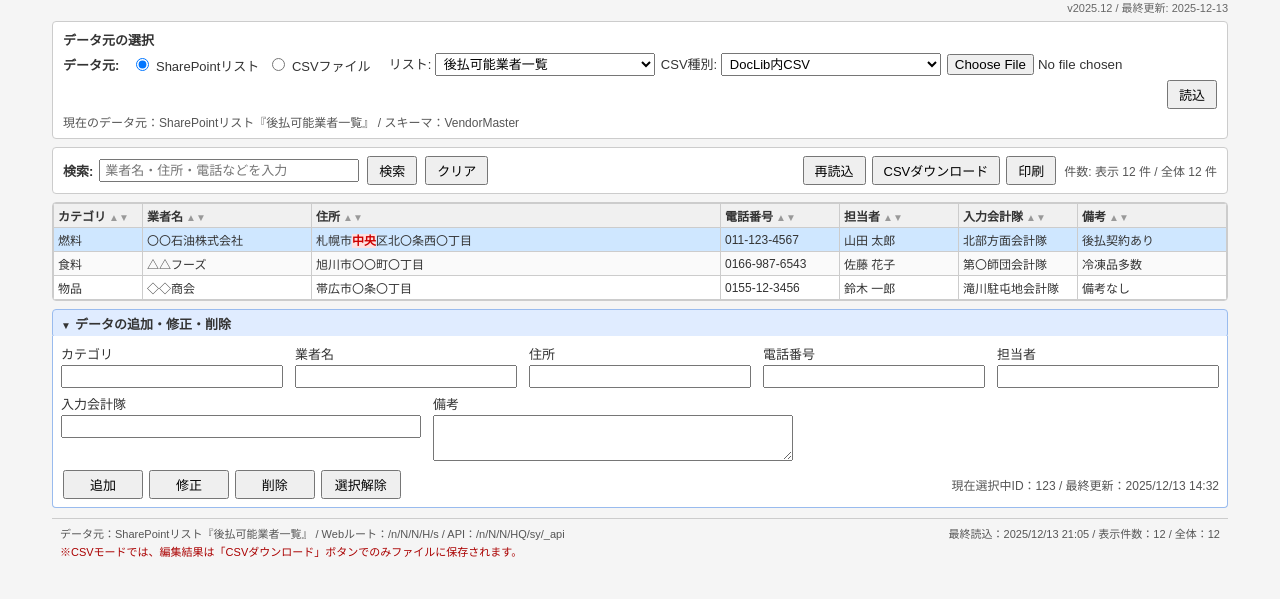
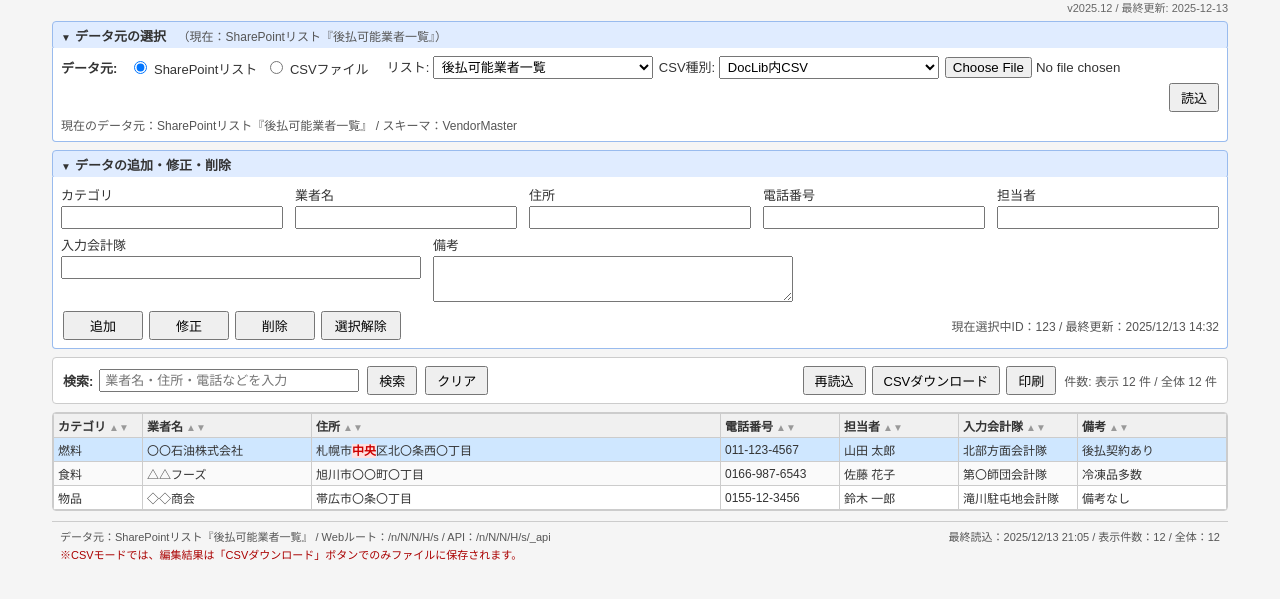
Before and after one commit to porihuru/list_csv, a plain HTML site: page index.html in a window 1280 px wide. Both pictures are taken after a click on the label "データの追加・修正・削除". Shown: the part 43-642 px from the top of the page. Drawn offline with Linux system fonts and the light colour scheme.

Commit message:
index.html を更新

```diff
--- a/index.html
+++ b/index.html
@@ -1,4 +1,4 @@
-<!-- 2025-12-13T21:30+09:00 master_manager.html -->
+<!-- 2025-12-13T21:50+09:00 master_manager.html -->
 <!DOCTYPE html>
 <html lang="ja">
 <head>
@@ -85,7 +85,79 @@
       height: 4px;
     }
 
-    /* ===== データソース選択エリア ===== */
+    /* ===== データソース選択エリア（折りたたみ） ===== */
+    .panel-wrapper {
+      margin-top: 4px;
+      margin-bottom: 8px;
+    }
+
+    #ds-toggle,
+    #panel-toggle {
+      display: none;
+    }
+
+    .panel-header {
+      display: block;
+      padding: 4px 8px;
+      background-color: #e0ecff;
+      border: 1px solid #99bbee;
+      border-radius: 4px;
+      font-weight: bold;
+      font-size: 13px;
+      cursor: pointer;
+      user-select: none;
+    }
+
+    .panel-header span.arrow {
+      margin-right: 4px;
+      font-size: 10px;
+    }
+
+    .panel-body {
+      display: none;
+      border: 1px solid #99bbee;
+      border-top: none;
+      border-radius: 0 0 4px 4px;
+      padding: 8px;
+      background-color: #fff;
+      box-sizing: border-box;
+      margin-top: -2px;
+    }
+
+    /* データ元パネルの開閉 */
+    #ds-toggle + .panel-header span.arrow::before {
+      content: "▶";
+    }
+
+    #ds-toggle:checked + .panel-header span.arrow::before {
+      content: "▼";
+    }
+
+    #ds-toggle:checked + .panel-header + .panel-body {
+      display: block;
+    }
+
+    /* 追加・修正・削除パネルの開閉 */
+    #panel-toggle + .panel-header span.arrow::before {
+      content: "▶";
+    }
+
+    #panel-toggle:checked + .panel-header span.arrow::before {
+      content: "▼";
+    }
+
+    #panel-toggle:checked + .panel-header + .panel-body {
+      display: block;
+    }
+
+    .ds-header .ds-current {
+      margin-left: 8px;
+      font-weight: normal;
+      font-size: 12px;
+      color: #555;
+      white-space: nowrap;
+    }
+
     .datasource-row {
       display: flex;
       flex-wrap: wrap;
@@ -168,6 +240,7 @@
       border: 1px solid #ccc;
       border-radius: 4px;
       overflow: hidden;
+      margin-top: 8px;
       margin-bottom: 8px;
     }
 
@@ -225,56 +298,7 @@
       font-weight: bold;
     }
 
-    /* ===== 管理パネル（折りたたみ） ===== */
-    .panel-wrapper {
-      margin-top: 4px;
-    }
-
-    #panel-toggle {
-      display: none;
-    }
-
-    .panel-header {
-      display: block;
-      padding: 4px 8px;
-      background-color: #e0ecff;
-      border: 1px solid #99bbee;
-      border-radius: 4px;
-      font-weight: bold;
-      font-size: 13px;
-      cursor: pointer;
-      user-select: none;
-    }
-
-    .panel-header span.arrow {
-      margin-right: 4px;
-      font-size: 10px;
-    }
-
-    .panel-body {
-      display: none;
-      border: 1px solid #99bbee;
-      border-top: none;
-      border-radius: 0 0 4px 4px;
-      padding: 8px;
-      background-color: #fff;
-      box-sizing: border-box;
-      margin-top: -2px;
-    }
-
-    #panel-toggle:checked + .panel-header + .panel-body {
-      display: block;
-    }
-
-    /* チェック状態で矢印を変える */
-    #panel-toggle + .panel-header span.arrow::before {
-      content: "▶";
-    }
-
-    #panel-toggle:checked + .panel-header span.arrow::before {
-      content: "▼";
-    }
-
+    /* ===== 管理パネル（追加・修正・削除） ===== */
     .form-grid {
       display: flex;
       flex-wrap: wrap;
@@ -362,6 +386,12 @@
       .table-scroll {
         max-height: 260px;
       }
+      .ds-header .ds-current {
+        display: block;
+        margin-left: 18px;
+        margin-top: 2px;
+        white-space: normal;
+      }
     }
   </style>
 </head>
@@ -370,9 +400,14 @@
     <h1 class="page-title">多目的マスタ管理ツール（SharePoint / CSV 共通版）</h1>
     <div class="page-meta">v2025.12 / 最終更新: 2025-12-13</div>
 
-    <!-- データソース選択 -->
-    <div class="card">
-      <div class="card-title">データ元の選択</div>
+    <!-- データ元の選択（折りたたみ） -->
+    <div class="panel-wrapper">
+      <input type="checkbox" id="ds-toggle" checked>
+      <label class="panel-header ds-header" for="ds-toggle">
+        <span class="arrow"></span>データ元の選択
+        <span class="ds-current">（現在：SharePointリスト『後払可能業者一覧』）</span>
+      </label>
+      <div class="panel-body">
         <div class="datasource-row">
           <span class="group-label">データ元:</span>
           <div class="radio-group">
@@ -409,8 +444,61 @@
           現在のデータ元：SharePointリスト『後払可能業者一覧』 / スキーマ：VendorMaster
         </div>
       </div>
+    </div>
 
-    <!-- ツールバー -->
+    <!-- 管理パネル（追加・修正・削除） ※検索の上に配置 -->
+    <div class="panel-wrapper">
+      <input type="checkbox" id="panel-toggle">
+      <label class="panel-header" for="panel-toggle">
+        <span class="arrow"></span>データの追加・修正・削除
+      </label>
+      <div class="panel-body">
+        <div class="form-grid">
+          <div class="form-field">
+            <label for="fld-category">カテゴリ</label>
+            <input type="text" id="fld-category">
+          </div>
+          <div class="form-field">
+            <label for="fld-vendor">業者名</label>
+            <input type="text" id="fld-vendor">
+          </div>
+          <div class="form-field">
+            <label for="fld-address">住所</label>
+            <input type="text" id="fld-address">
+          </div>
+          <div class="form-field">
+            <label for="fld-phone">電話番号</label>
+            <input type="text" id="fld-phone">
+          </div>
+          <div class="form-field">
+            <label for="fld-contact">担当者</label>
+            <input type="text" id="fld-contact">
+          </div>
+          <div class="form-field">
+            <label for="fld-accounting">入力会計隊</label>
+            <input type="text" id="fld-accounting">
+          </div>
+          <div class="form-field" style="flex-basis: 100%;">
+            <label for="fld-notes">備考</label>
+            <textarea id="fld-notes"></textarea>
+          </div>
+        </div>
+
+        <div class="panel-actions">
+          <div class="panel-actions-left">
+            <button>追加</button>
+            <button>修正</button>
+            <button>削除</button>
+            <button>選択解除</button>
+          </div>
+          <div class="panel-actions-right">
+            現在選択中ID：123 / 最終更新：2025/12/13 14:32
+          </div>
+        </div>
+      </div>
+    </div>
+
+    <!-- ツールバー（検索） -->
     <div class="card">
       <div class="toolbar">
         <span class="search-label">検索:</span>
@@ -476,64 +564,12 @@
       </div>
     </div>
 
-    <!-- 管理パネル（追加・修正・削除） -->
-    <div class="panel-wrapper">
-      <input type="checkbox" id="panel-toggle">
-      <label class="panel-header" for="panel-toggle">
-        <span class="arrow"></span>データの追加・修正・削除
-      </label>
-      <div class="panel-body">
-        <div class="form-grid">
-          <div class="form-field">
-            <label for="fld-category">カテゴリ</label>
-            <input type="text" id="fld-category">
-          </div>
-          <div class="form-field">
-            <label for="fld-vendor">業者名</label>
-            <input type="text" id="fld-vendor">
-          </div>
-          <div class="form-field">
-            <label for="fld-address">住所</label>
-            <input type="text" id="fld-address">
-          </div>
-          <div class="form-field">
-            <label for="fld-phone">電話番号</label>
-            <input type="text" id="fld-phone">
-          </div>
-          <div class="form-field">
-            <label for="fld-contact">担当者</label>
-            <input type="text" id="fld-contact">
-          </div>
-          <div class="form-field">
-            <label for="fld-accounting">入力会計隊</label>
-            <input type="text" id="fld-accounting">
-          </div>
-          <div class="form-field" style="flex-basis: 100%;">
-            <label for="fld-notes">備考</label>
-            <textarea id="fld-notes"></textarea>
-          </div>
-        </div>
-
-        <div class="panel-actions">
-          <div class="panel-actions-left">
-            <button>追加</button>
-            <button>修正</button>
-            <button>削除</button>
-            <button>選択解除</button>
-          </div>
-          <div class="panel-actions-right">
-            現在選択中ID：123 / 最終更新：2025/12/13 14:32
-          </div>
-        </div>
-      </div>
-    </div>
-
     <!-- フッター -->
     <div class="footer">
       <div>
         データ元：SharePointリスト『後払可能業者一覧』 /
         Webルート：/n/N/N/H/s /
-        API：/n/N/N/HQ/sy/_api
+        API：/n/N/N/H/s/_api
         <div class="footer-note">
           ※CSVモードでは、編集結果は「CSVダウンロード」ボタンでのみファイルに保存されます。
         </div>
```
Lines whose indentation alone changed are shown as unchanged.
